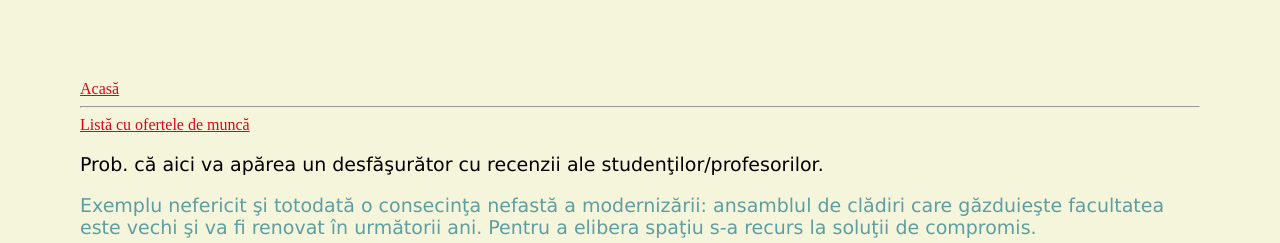
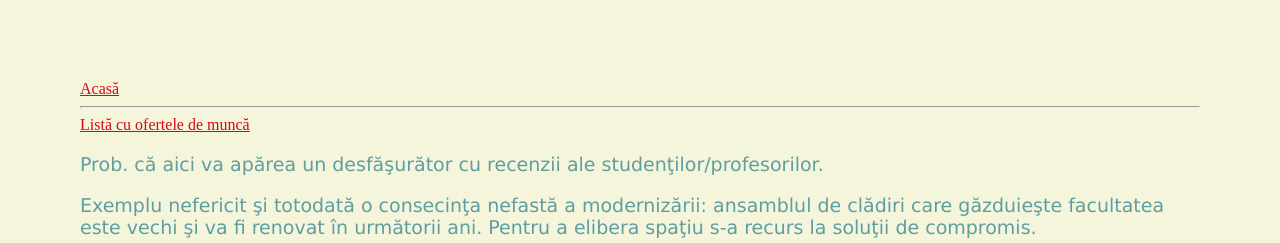
Before and after one commit to mariustelcean96/harta-Ingineriei-Chimice, a plain HTML site: page facultateX.htm in a window 1280 px wide. Shown: the top 243 px of the page. Drawn offline with Linux system fonts and the light colour scheme.

Commit message:
Update facultateX.htm

```diff
--- a/facultateX.htm
+++ b/facultateX.htm
@@ -8,7 +8,7 @@
 <body>
     <a href="index.html">Acasă</a><hr>
     <a href="agregatorjoburi.htm">Listă cu ofertele de muncă</a>
-    <p style="color:black;">Prob. că aici va apărea un desfăşurător cu recenzii ale studenţilor/profesorilor.</p>
+    <p class="titlurideinlocuit">Prob. că aici va apărea un desfăşurător cu recenzii ale studenţilor/profesorilor.</p>
     <p>Exemplu nefericit şi totodată o consecinţa nefastă a modernizării: ansamblul de clădiri care găzduieşte facultatea este vechi şi va fi renovat în următorii ani. Pentru a elibera spaţiu s-a recurs la soluţii de compromis.</p>
 <img id="cartiaruncate" src="fundal.jpg" alt="Cărţi vechi, aruncate de la unul din cele două etaje ale facultăţii." style="margin-left:550px;width:35%">
 <p id="demo2">Mai multe detalii despre motivul pentru care cărţile acelea au fost aruncate de la etaj</p>
```
